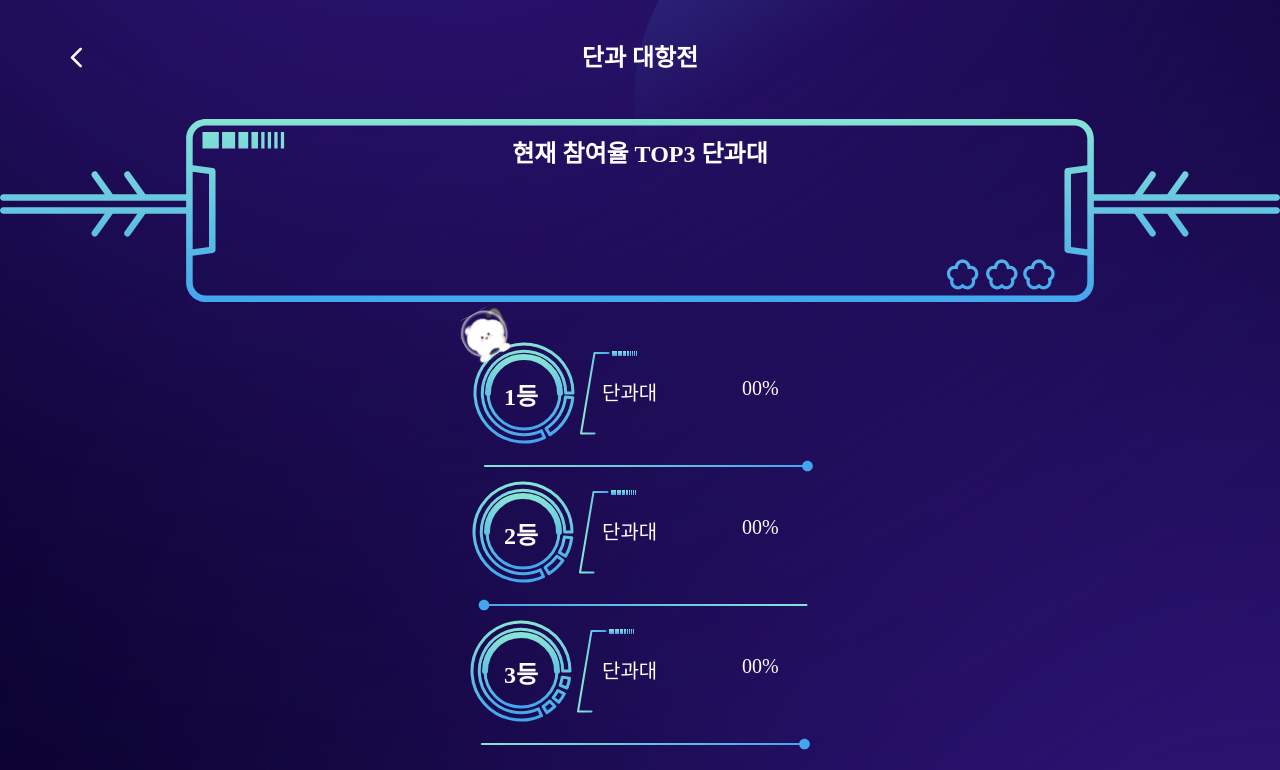
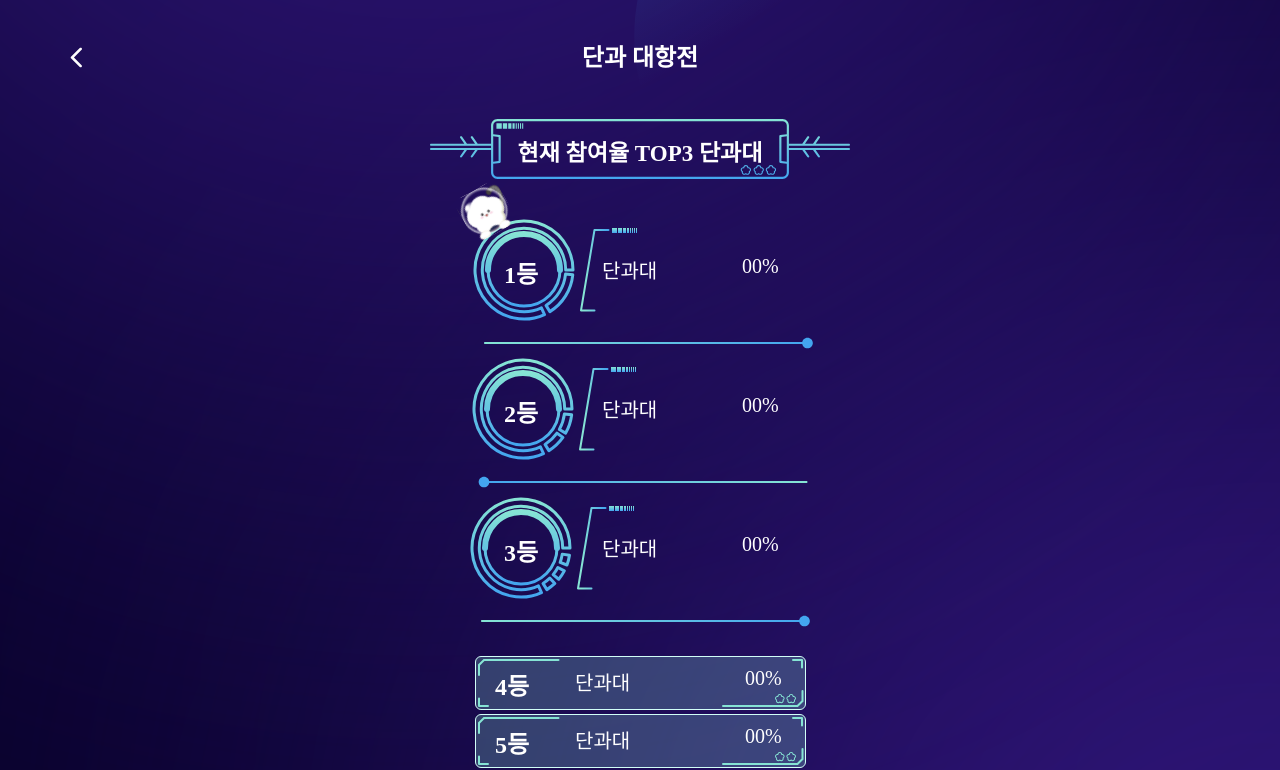
Before and after one commit to seojin-kim12/uniVERSE_frontend_, a React (Create React App) app: page /CompetDetail in a window 1280 px wide. Shown: the top 770 px of the page. Built offline with nearby package versions, Linux system fonts and the light colour scheme.

Commit message:
fix.titlebar수정

```diff
--- a/src/pages/CompetDetail.jsx
+++ b/src/pages/CompetDetail.jsx
@@ -123,7 +123,7 @@ const TitleBarText = styled.div`
   color: #fff;
   text-align: center;
   font-family: SUIT;
-  font-size: 24px;
+  font-size: 23px;
   font-style: normal;
   font-weight: 700;
   line-height: normal;
@@ -211,11 +211,11 @@ const RankBox = styled.div`
 `;
 const ImgBox = styled.div`
   position: relative;
-  left: -12px;
+  left: -12.5px;
 `;
 const TopText = styled.div`
   position: relative;
-  top: -99px;
+  top: -98px;
   left: -3px;
 `;
 const RankText = styled.div`
@@ -255,7 +255,7 @@ const CompetDetail = () => {
               style={{
                 width: "100%",
                 height: "auto",
-                display: "block",
+                maxHeight: "60px",
               }}
               alt="titlebar"
             />
```
